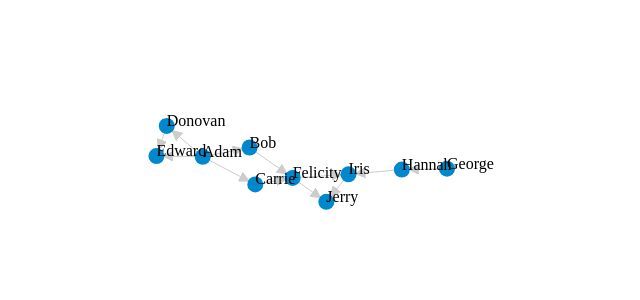
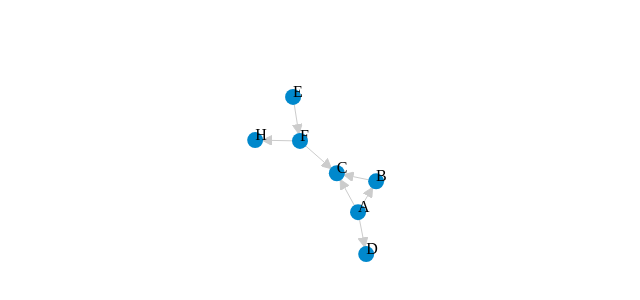
Before and after one commit to MichaelCurrin/network-graphs, a plain HTML site: page index.html in a window 1280 px wide. Shown: the part 208-508 px from the top of the page, without its empty margins (346-986 px from the left). Drawn offline with nearby package versions, Linux system fonts and the light colour scheme.

Commit message:
feature: Update index.html

```diff
--- a/index.html
+++ b/index.html
@@ -8,7 +8,7 @@
     </style>
     <script src="//d3js.org/d3.v3.min.js" charset="utf-8"></script>
     <script src="assets/js/lib.js"></script>
-    <script src="assets/js/run-json-sample.js"></script>
+    <script src="assets/js/run-csv-sample.js"></script>
 </head>
 
 <body>
```
